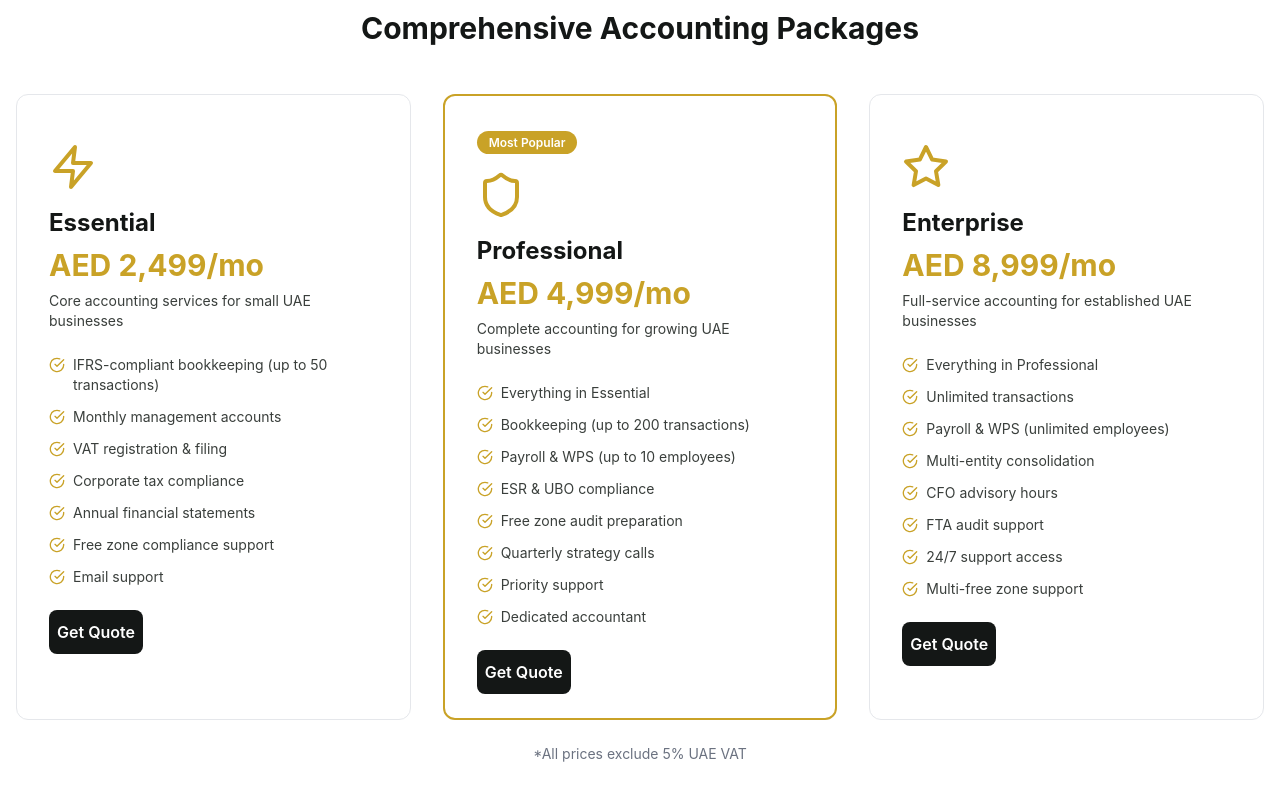
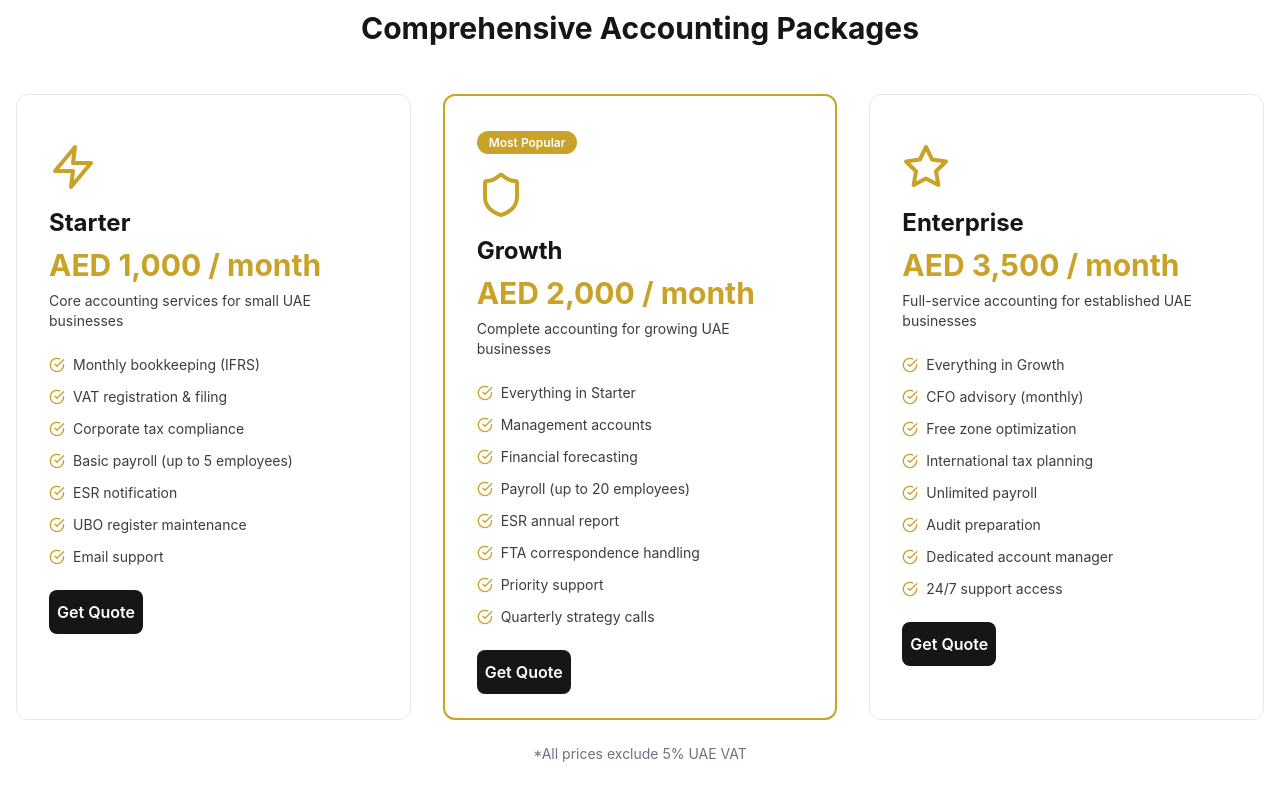
Before and after one commit to armhatwork/armh-co-landing, a Next.js app: page /uae/pricing in a window 1280 px wide. Shown: the part 502-1302 px from the top of the page. Built offline with nearby package versions, Linux system fonts and the light colour scheme; no server answers.

Commit message:
Update UAE pricing to AED1000/AED2000/AED3500
- Update pricing data file with new UAE pricing
- Update UAE pricing page to match new pricing values
- Pricing now consistent across all UAE pages

```diff
--- a/app/uae/pricing/page.tsx
+++ b/app/uae/pricing/page.tsx
@@ -38,51 +38,51 @@ export default function UAEPricingPage() {
           <div className="grid md:grid-cols-3 gap-8">
             {[
               {
-                tier: 'Essential',
-                price: 'AED 2,499/mo',
+                tier: 'Starter',
+                price: 'AED 1,000 / month',
                 description: 'Core accounting services for small UAE businesses',
                 icon: Zap,
                 features: [
-                  'IFRS-compliant bookkeeping (up to 50 transactions)',
-                  'Monthly management accounts',
+                  'Monthly bookkeeping (IFRS)',
                   'VAT registration & filing',
                   'Corporate tax compliance',
-                  'Annual financial statements',
-                  'Free zone compliance support',
+                  'Basic payroll (up to 5 employees)',
+                  'ESR notification',
+                  'UBO register maintenance',
                   'Email support'
                 ]
               },
               {
-                tier: 'Professional',
-                price: 'AED 4,999/mo',
+                tier: 'Growth',
+                price: 'AED 2,000 / month',
                 description: 'Complete accounting for growing UAE businesses',
                 icon: Shield,
                 features: [
-                  'Everything in Essential',
-                  'Bookkeeping (up to 200 transactions)',
-                  'Payroll & WPS (up to 10 employees)',
-                  'ESR & UBO compliance',
-                  'Free zone audit preparation',
-                  'Quarterly strategy calls',
+                  'Everything in Starter',
+                  'Management accounts',
+                  'Financial forecasting',
+                  'Payroll (up to 20 employees)',
+                  'ESR annual report',
+                  'FTA correspondence handling',
                   'Priority support',
-                  'Dedicated accountant'
+                  'Quarterly strategy calls'
                 ],
                 highlighted: true
               },
               {
                 tier: 'Enterprise',
-                price: 'AED 8,999/mo',
+                price: 'AED 3,500 / month',
                 description: 'Full-service accounting for established UAE businesses',
                 icon: Star,
                 features: [
-                  'Everything in Professional',
-                  'Unlimited transactions',
-                  'Payroll & WPS (unlimited employees)',
-                  'Multi-entity consolidation',
-                  'CFO advisory hours',
-                  'FTA audit support',
-                  '24/7 support access',
-                  'Multi-free zone support'
+                  'Everything in Growth',
+                  'CFO advisory (monthly)',
+                  'Free zone optimization',
+                  'International tax planning',
+                  'Unlimited payroll',
+                  'Audit preparation',
+                  'Dedicated account manager',
+                  '24/7 support access'
                 ]
               }
             ].map((tier, index) => {
--- a/lib/data/pricing.ts
+++ b/lib/data/pricing.ts
@@ -70,7 +70,7 @@ export const ukPricing: PricingTier[] = [
 export const uaePricing: PricingTier[] = [
   {
     tier: 'Starter',
-    price: 'AED 999/mo',
+    price: 'AED 1,000 / month',
     features: [
       'Monthly bookkeeping (IFRS)',
       'VAT registration & filing',
@@ -87,7 +87,7 @@ export const uaePricing: PricingTier[] = [
   },
   {
     tier: 'Growth',
-    price: 'AED 1,999/mo',
+    price: 'AED 2,000 / month',
     features: [
       'Everything in Starter',
       'Management accounts',
@@ -105,7 +105,7 @@ export const uaePricing: PricingTier[] = [
   },
   {
     tier: 'Enterprise',
-    price: 'AED 3,999/mo',
+    price: 'AED 3,500 / month',
     features: [
       'Everything in Growth',
       'CFO advisory (monthly)',
```
